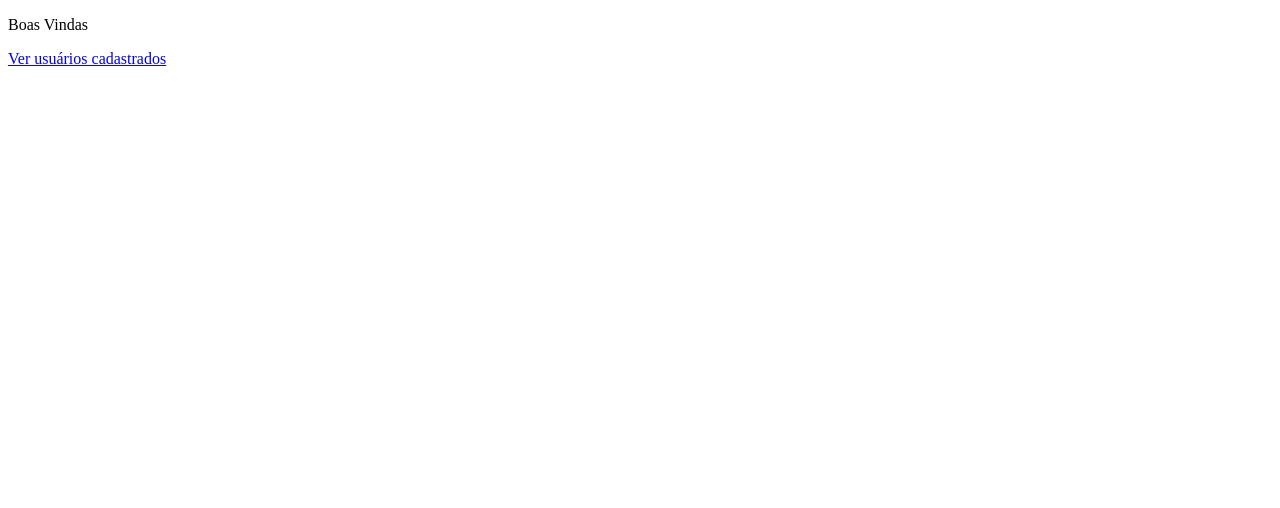
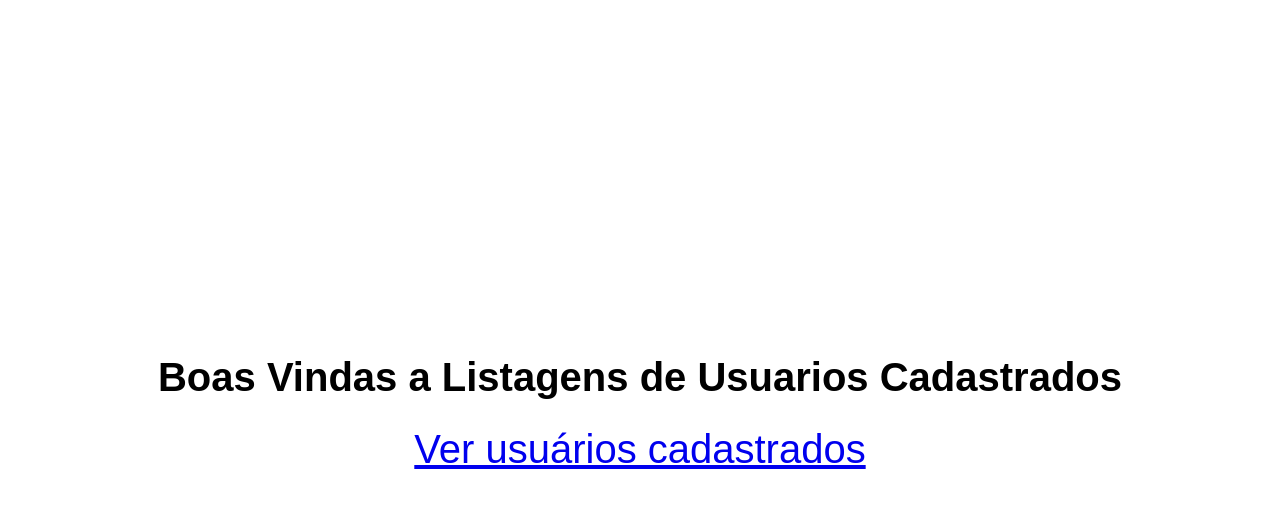
Before and after one commit to Carlos-Hardman/Cadastrar-react, a Next.js app: page /boas-vindas in a window 1280 px wide. Shown: the top 508 px of the page. Built offline with nearby package versions, Linux system fonts and the light colour scheme.

Commit message:
estilização da pagina

```diff
--- a/app/boas-vindas/page.js
+++ b/app/boas-vindas/page.js
@@ -1,9 +1,13 @@
+import '../css/boasvindas.css';
+
 export default function BoasVindas(){
 
     return(
         <>
-        <p>Boas Vindas</p>
-        <a href="/usuarios">Ver usuários cadastrados</a>
+        <div className="listagens">
+            <h1 className='tituloprincipal'>Boas Vindas a Listagens de Usuarios Cadastrados</h1>
+            <a  className="linklistausuarios" href="/usuarios">Ver usuários cadastrados</a>
+        </div>
 
 
         </>
--- /dev/null
+++ b/app/css/boasvindas.css
@@ -0,0 +1,19 @@
+body{
+    display:flex;
+    flex-direction:row;
+    justify-content:center;
+    align-items:center;
+    width:100%;
+    height:100vh;
+    margin:0 auto;
+    font-family:arial;
+
+}
+.tituloprincipal{
+font-size:40px;
+}
+.linklistausuarios{
+    display:flex;
+    justify-content:center;
+    font-size:40px;
+}
--- a/app/css/pesquisa.css
+++ b/app/css/pesquisa.css
@@ -1,10 +1,23 @@
+body{
+    display:flex;
+    flex-direction:row;
+    justify-content:center;
+    text-align:center;
+}
 .listausuario{
     display:flex;
     justify-content:space-between;
     border:solid black;
-    padding:10px;
+    padding:15px;
     margin-bottom:10px;
-    width:300px;
+    width:450px;
     text-align:center;
     list-style:none;
+    font-size:20px;
 }
+.paginacao{
+    font-size:18px;
+    margin-top:10px;
+    margin-right:20px;
+    margin-left:20px;
+}
--- a/component/ListaUsuarios.js
+++ b/component/ListaUsuarios.js
@@ -61,14 +61,14 @@ const ListaUsuarios = () => {
                 )}
             </ul>
             <div>
-                <button
+                <button className="paginacao"
                     onClick={() => setCurrentPage((prev) => Math.max(prev - 1, 1))}
                     disabled={currentPage === 1}
                 >
                     Anterior
                 </button>
                 <span>Página {currentPage} de {totalPages}</span>
-                <button
+                <button className="paginacao"
                     onClick={() => setCurrentPage((prev) => Math.min(prev + 1, totalPages))}
                     disabled={currentPage === totalPages}
                 >
```
